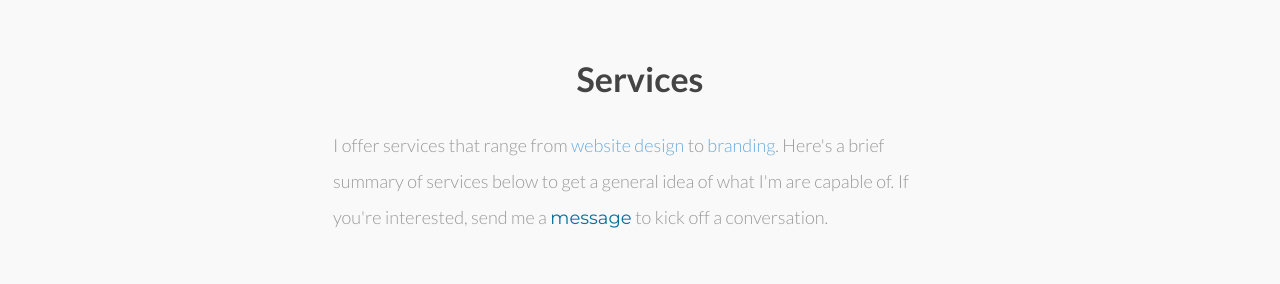
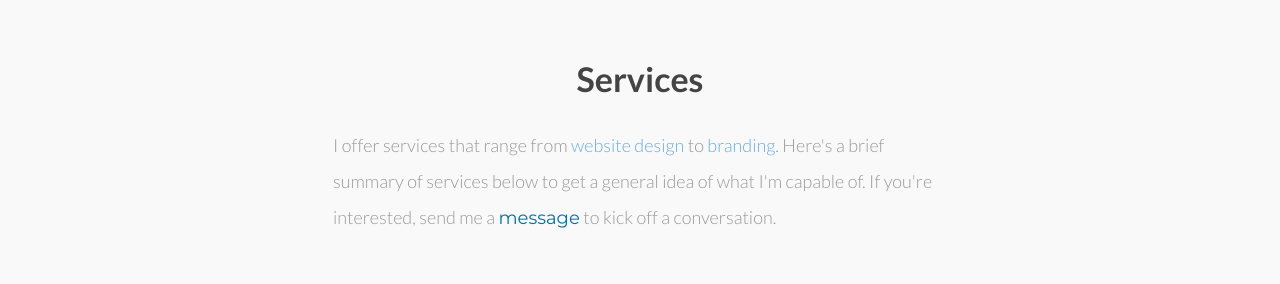
Before and after one commit to 8BitTV/8bittv.github.io, a plain HTML site: page index.html in a window 1280 px wide. Shown: the part 840-1124 px from the top of the page. Drawn offline with Linux system fonts and the light colour scheme; some packages are replaced by stand-ins of ours.

Commit message:
Fix for minor typo

```diff
--- a/index.html
+++ b/index.html
@@ -148,7 +148,7 @@
           <div class="row">
             <div class="col-md-2 col-sm-2 col-xs-12"></div>
             <div class="col-md-8 col-sm-8 col-xs-12">
-              <p class="description">I offer services that range from <span class="highlight">website design</span> to <span class="highlight">branding</span>. Here's a brief summary of services below to get a general idea of what I'm are capable of. If you're interested, send me a <a href="#contact">message</a> to kick off a conversation.
+              <p class="description">I offer services that range from <span class="highlight">website design</span> to <span class="highlight">branding</span>. Here's a brief summary of services below to get a general idea of what I'm capable of. If you're interested, send me a <a href="#contact">message</a> to kick off a conversation.
                 </p>
             </div>
             <div class="col-md-2 col-sm-2 col-xs-12"></div>
```
